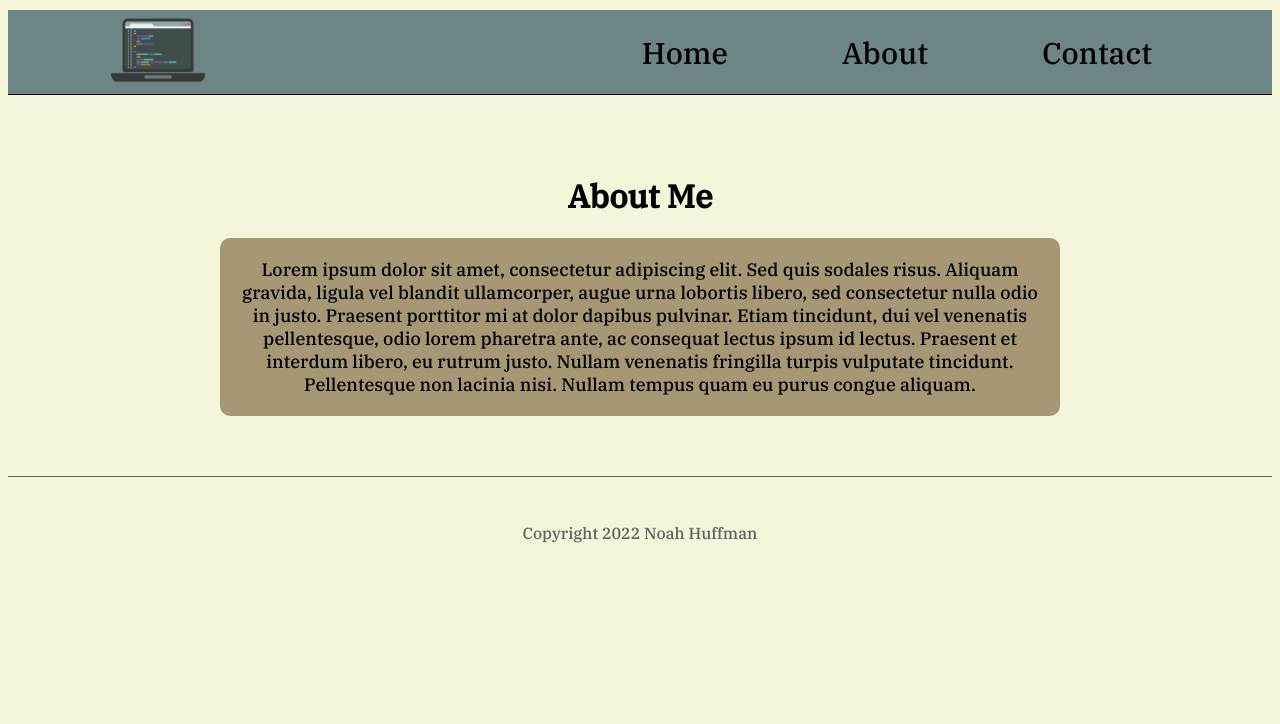
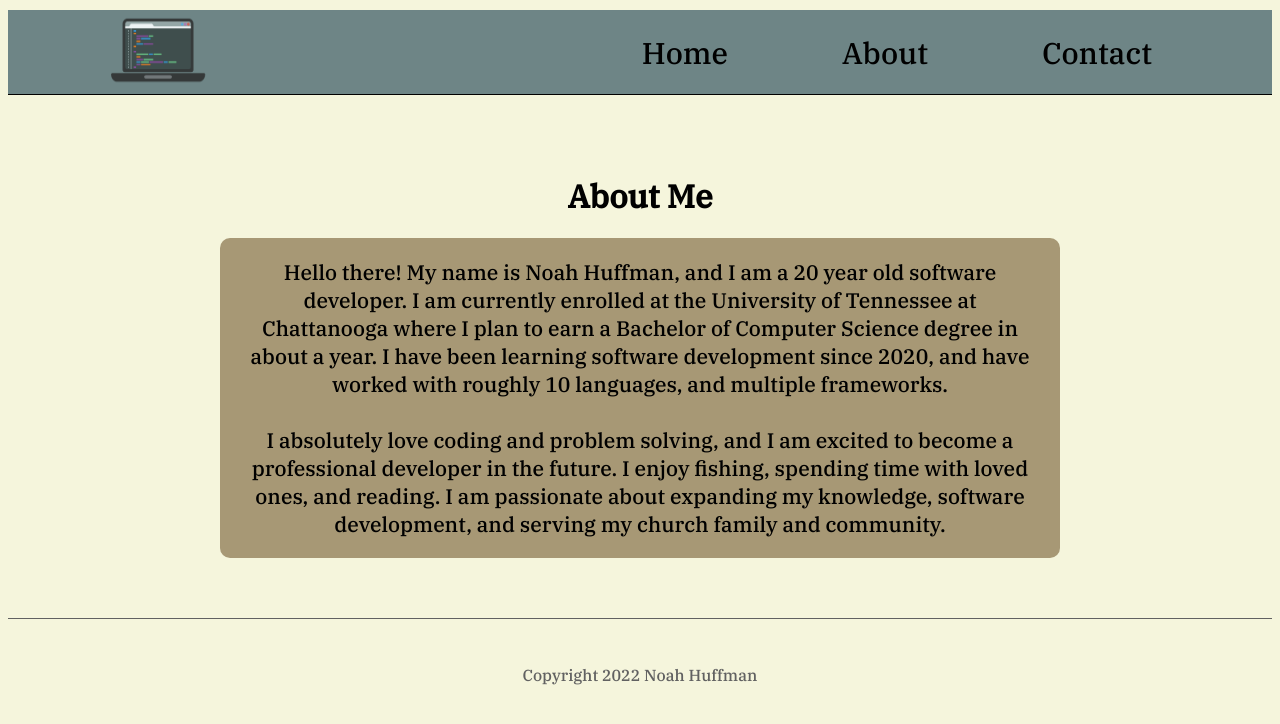
Before and after one commit to NoahHuffman/Portfolio, a Next.js app: page /about in a window 1280 px wide. Shown: the top 724 px of the page. Built offline with nearby package versions, Linux system fonts and the light colour scheme.

Commit message:
dec29 commit

```diff
--- a/pages/about.js
+++ b/pages/about.js
@@ -10,17 +10,15 @@ const About = () => {
 
             <h1 className="abouth1">About Me</h1>
             <div className="about">
-                <span className="aboutContent">Lorem ipsum dolor sit amet,
-                consectetur adipiscing elit. Sed quis sodales risus.
-                Aliquam gravida, ligula vel blandit ullamcorper, augue
-                urna lobortis libero, sed consectetur nulla odio in justo.
-                Praesent porttitor mi at dolor dapibus pulvinar. Etiam
-                tincidunt, dui vel venenatis pellentesque, odio lorem
-                pharetra ante, ac consequat lectus ipsum id lectus.
-                Praesent et interdum libero, eu rutrum justo. Nullam
-                venenatis fringilla turpis vulputate tincidunt.
-                Pellentesque non lacinia nisi. Nullam tempus quam
-                eu purus congue aliquam.</span>
+                <span className="aboutContent">
+                    Hello there! My name is Noah Huffman, and I am a 20 year old software developer.
+                    I am currently enrolled at the University of Tennessee at Chattanooga where I plan to earn a Bachelor of
+                    Computer Science degree in about a year. I have been learning software development since 2020, and have worked with
+                    roughly 10 languages, and multiple frameworks.
+                    <br/><br/>I absolutely love coding and problem solving, and I am excited to become
+                    a professional developer in the future. I enjoy fishing, spending time with loved ones, and reading.
+                    I am passionate about expanding my knowledge, software development, and serving my church family and community.
+                </span>
             </div>
         </div>
      );
--- a/pages/index.js
+++ b/pages/index.js
@@ -24,7 +24,7 @@ export default function Home() {
         <div><h1 className="linksTxt1">Links</h1></div>
         <div className={styles.iconLinks}>
           <Link legacyBehavior href="https://github.com/NoahHuffman"><img src="https://cdn.jsdelivr.net/gh/devicons/devicon/icons/github/github-original.svg"/></Link>
-          <Link legacyBehavior href="/"><img src="resumeIcon.png"/></Link>
+          <Link legacyBehavior href="https://docs.google.com/document/d/1D0vR87UVTHDM8qblFFVxcznlV41OuLPxoQ2feYzTh9Q/edit"><img src="resumeIcon.png"/></Link>
           <Link legacyBehavior href="https://www.linkedin.com/in/noah-huffman-5a25751b7/"><img src="https://cdn.jsdelivr.net/gh/devicons/devicon/icons/linkedin/linkedin-original.svg"/></Link>
         </div>
       </div>
--- a/styles/globals.css
+++ b/styles/globals.css
@@ -51,11 +51,6 @@ footer{
 
 }
 
-/* .inputs{
-  display: block;
-  text-align: center;
-  padding: 30px 0;
-} */
 
 .forum{
   display: flex;
@@ -107,7 +102,7 @@ span.aboutContent{
   text-align: center;
   padding: 20px 20px;
   background-color: #a79875;
-  font-size: large;
+  font-size: 21px;
   border-radius: 10px;
 }
 
```
Also changed, not shown: pages/contact.js (+27 -7 lines).
